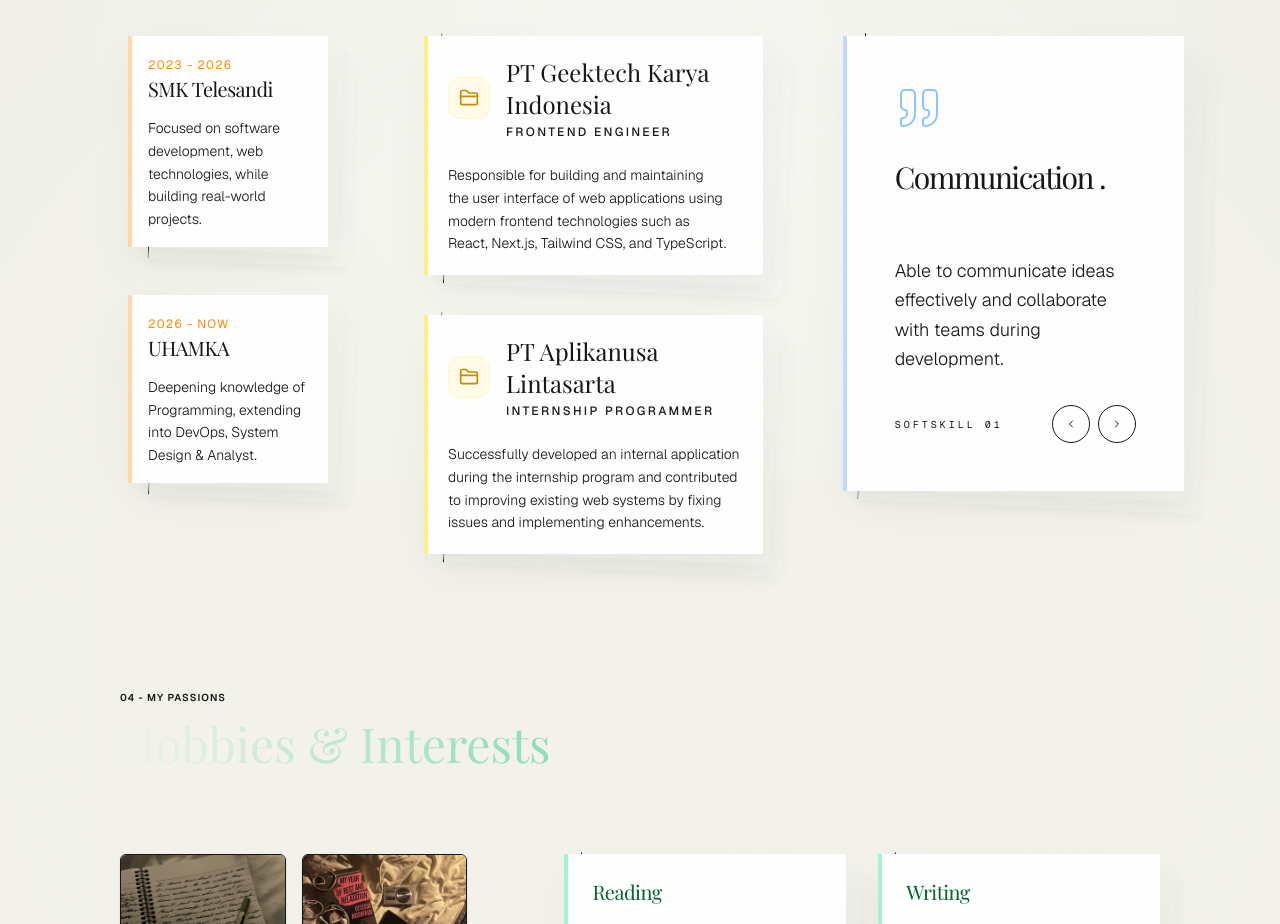
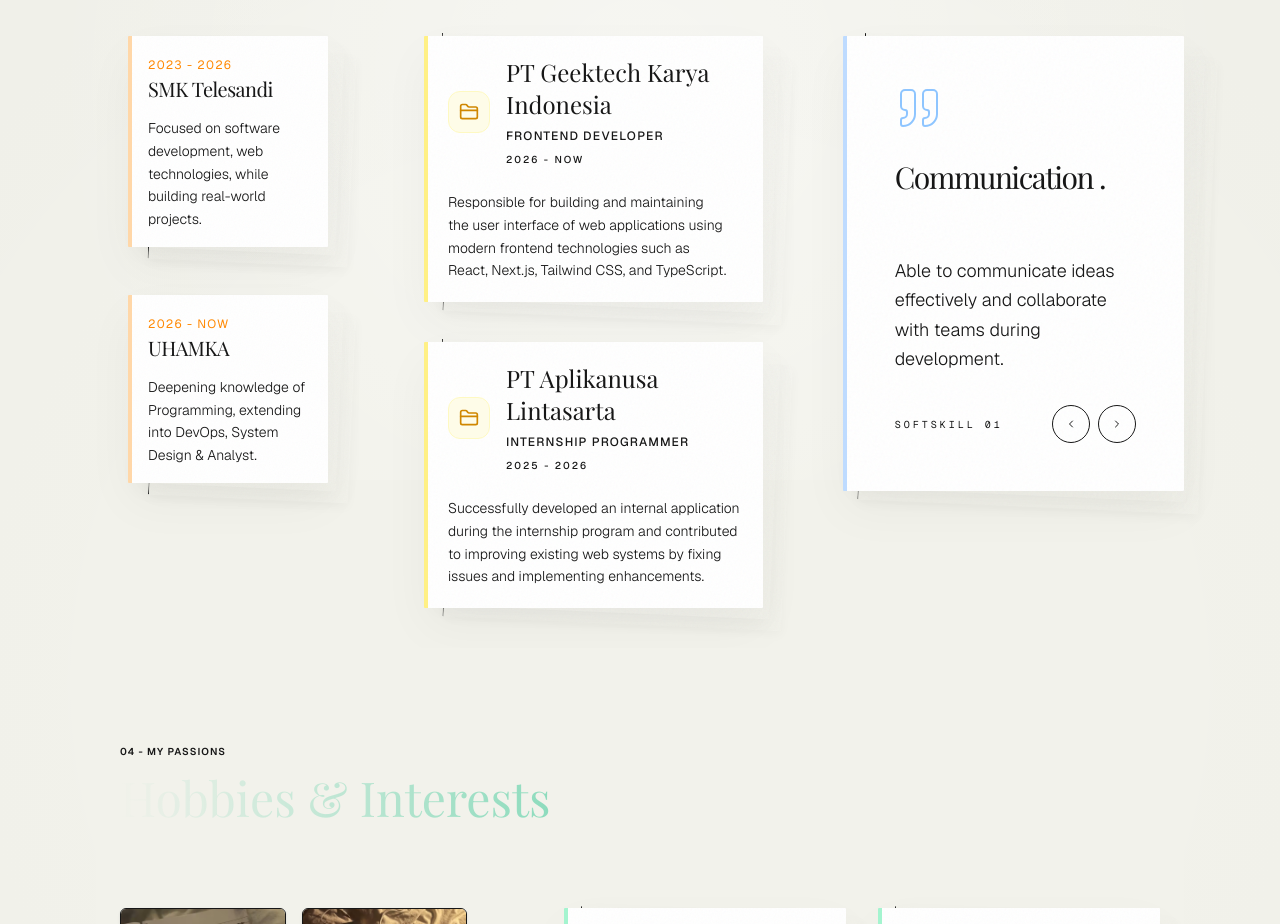
Before and after one commit to setsuwww/Katirstecy, a Next.js app: page / in a window 1280 px wide. Shown: the part 1120-2044 px from the top of the page. Built offline with nearby package versions, Linux system fonts and the light colour scheme; a web font is replaced by a local one.

Commit message:
UI Update

```diff
--- a/app/components/About/AboutExperience.jsx
+++ b/app/components/About/AboutExperience.jsx
@@ -33,8 +33,12 @@
                     {item.company}
                   </h3>
 
-                  <p className="text-[6px] lg:text-xs uppercase tracking-[0.2em] text-olive-500 font-medium mt-1">
+                  <p className="text-[6px] lg:text-xs uppercase tracking-[0.1em] text-olive-500 font-medium mt-2">
                     {item.title}
+                  </p>
+
+                  <p className="text-[4px] lg:text-[10px] uppercase tracking-[0.2em] text-taupe-900 font-medium mt-2">
+                    {item.period}
                   </p>
                 </div>
               </div>
--- a/app/constants/experience.json
+++ b/app/constants/experience.json
@@ -5,7 +5,7 @@
   },
   "items": [
     {
-      "title": "Frontend Engineer",
+      "title": "Frontend Developer",
       "company": "PT Geektech Karya Indonesia",
       "period": "2026 - NOW",
       "description": "Responsible for building and maintaining the user interface of web applications using modern frontend technologies such as React, Next.js, Tailwind CSS, and TypeScript."
```
